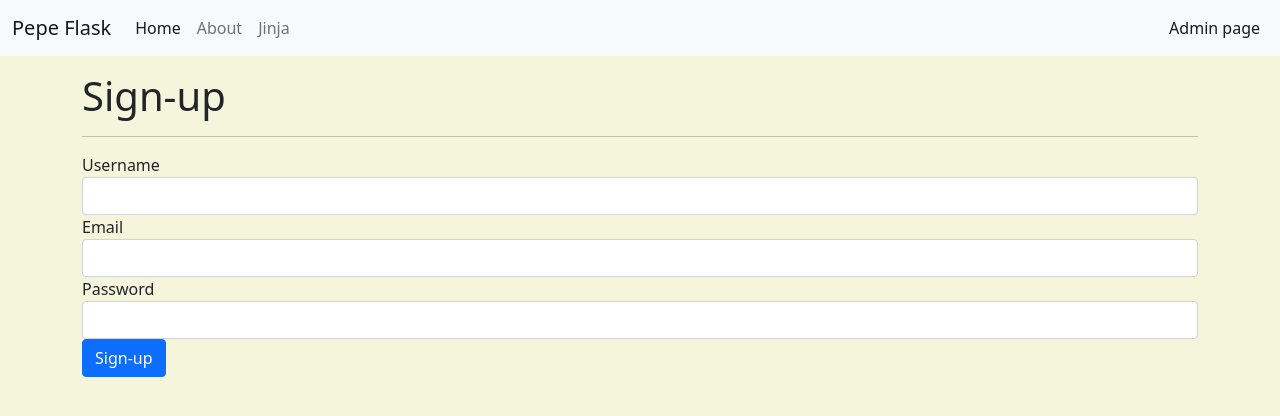
After one commit to fraclad/flask-basics, a Flask app: page /sign-up in a window 1280 px wide. The commit adds this page. Shown: the top 416 px of the page. Run offline with Flask 2, Linux system fonts and the light colour scheme.

Commit message:
add form capability

```diff
--- a/app/templates/public/about.html
+++ b/app/templates/public/about.html
@@ -9,6 +9,9 @@
             <div class="h1">
                 About
             </div>
+            <p>
+                Check out my <a href="https://www.linkedin.com/in/rahmatashari/">LinkedIn</a> page. Not so much to flex in there but it is something hehe
+            </p>
         </div>
     </div>
 </div>
--- a/app/templates/public/index.html
+++ b/app/templates/public/index.html
@@ -14,6 +14,8 @@
                 Rahmat is learning Flask microframework lol!
             </p>
 
+            <img src="static/img/pepe.png" alt="Lives imitate memes">
+
         </div>
     </div>
 </div>
--- /dev/null
+++ b/app/templates/public/sign_up.html
@@ -0,0 +1,42 @@
+{% extends "public/templates/public_template.html" %}
+
+{% block title %}Sign-up {% endblock %}
+
+{% block main %}
+
+<div class="container">
+    <div class="row">
+        <div class="col">
+            <h1>
+                Sign-up
+            </h1>
+            <hr>
+
+            <form action="/sign-up" method="POST">
+
+                <div class="form-group">
+                    <label> Username </label>
+                    <input type="text" , class="form-control" name="username">
+                </div>
+
+                <div class="form-group">
+                    <label> Email </label>
+                    <input type="email" , class="form-control" name="email">
+                </div>
+
+                <div class="form-group">
+                    <label> Password </label>
+                    <input type="password" , class="form-control" name="password">
+
+                 <button type = "submit" class = "btn btn-primary">Sign-up</button>
+
+                </div>
+
+            </form>
+
+
+        </div>
+    </div>
+</div>
+
+{% endblock %}
--- a/app/views.py
+++ b/app/views.py
@@ -1,5 +1,5 @@
 from app import app
-from flask import render_template
+from flask import render_template, request, redirect
 from datetime import datetime
 
 @app.template_filter("clean_date")
@@ -64,3 +64,19 @@ def jinja():
 @app.route("/about")
 def about():
     return render_template("public/about.html")
+
+@app.route("/sign-up", methods = ["GET", "POST"])
+def sign_up():
+
+    if request.method == "POST":
+        req = request.form
+
+        username = req["username"]
+        email = req["email"]
+        password = req["password"]
+
+        print(username, email, password)
+
+        return redirect(request.url)
+
+    return render_template("public/sign_up.html")
```
